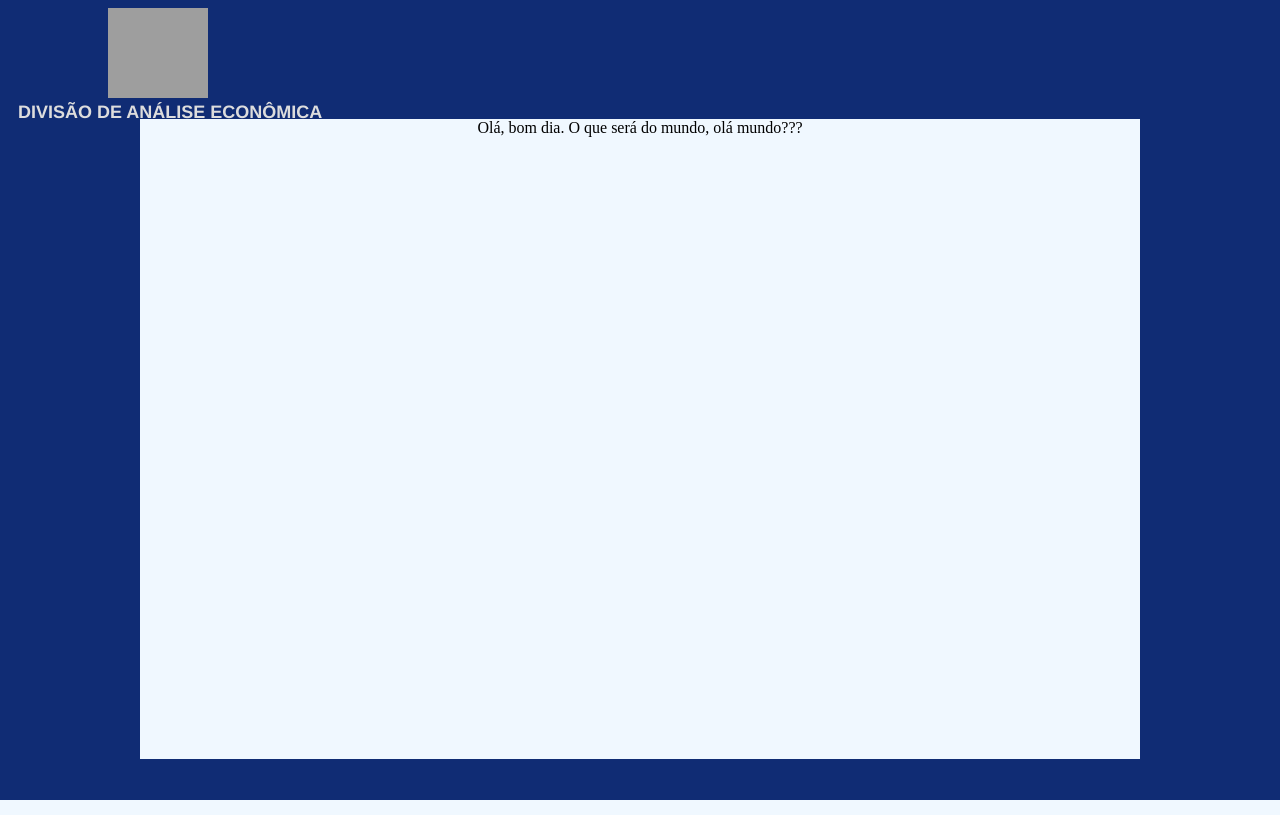
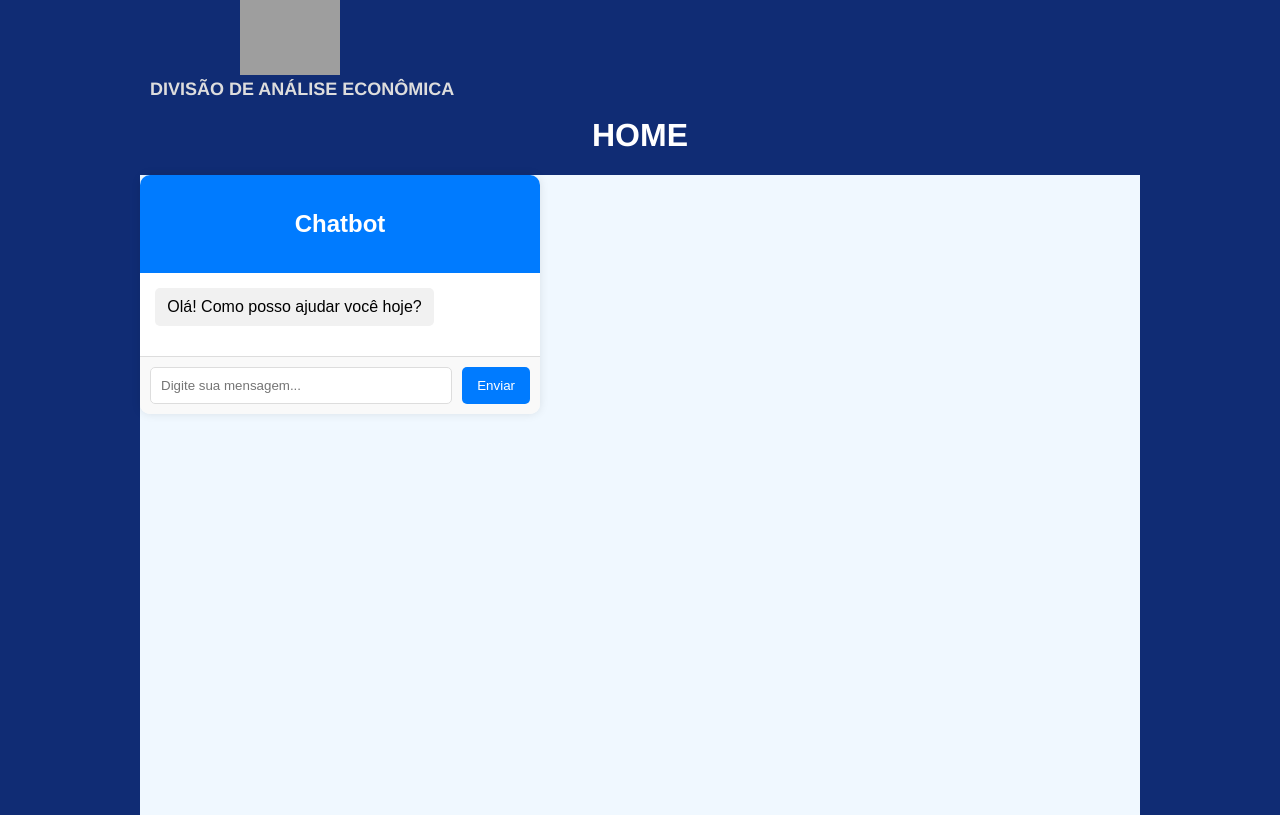
Before and after one commit to Lu4nL1ma/dae_systems, a Django app: page / in a window 1280 px wide. Run offline with Django 5.2, Linux system fonts and the light colour scheme; grey boxes are pictures that could not be loaded.

Commit message:
CHANGE_10

```diff
--- a/dae_sys/dae_web_sys/static/css/style.css
+++ b/dae_sys/dae_web_sys/static/css/style.css
@@ -217,3 +217,83 @@ body h1{text-align: center;
 .cent input{
      text-align: center;
       }
+
+
+body {
+    font-family: Arial, sans-serif;
+    background-color: #f4f4f4;
+    display: flex;
+    justify-content: center;
+    align-items: center;
+    height: 100vh;
+    margin: 0;
+}
+
+.chat-container {
+    width: 400px;
+    background-color: #fff;
+    border-radius: 10px;
+    box-shadow: 0 0 10px rgba(0, 0, 0, 0.1);
+    overflow: hidden;
+    display: flex;
+    flex-direction: column;
+}
+
+.chat-header {
+    background-color: #007bff;
+    color: #fff;
+    padding: 15px;
+    text-align: center;
+}
+
+.chat-box {
+    flex: 1;
+    padding: 15px;
+    overflow-y: auto;
+    border-bottom: 1px solid #ddd;
+}
+
+.message {
+    margin-bottom: 15px;
+    padding: 10px;
+    border-radius: 5px;
+    max-width: 70%;
+}
+
+.bot-message {
+    background-color: #f1f1f1;
+    align-self: flex-start;
+}
+
+.user-message {
+    background-color: #007bff;
+    color: #fff;
+    align-self: flex-end;
+}
+
+.chat-input {
+    display: flex;
+    padding: 10px;
+    background-color: #f9f9f9;
+}
+
+.chat-input input {
+    flex: 1;
+    padding: 10px;
+    border: 1px solid #ddd;
+    border-radius: 5px;
+    margin-right: 10px;
+}
+
+.chat-input button {
+    padding: 10px 15px;
+    background-color: #007bff;
+    color: #fff;
+    border: none;
+    border-radius: 5px;
+    cursor: pointer;
+}
+
+.chat-input button:hover {
+    background-color: #0056b3;
+}
--- a/dae_sys/dae_web_sys/templates/index.html
+++ b/dae_sys/dae_web_sys/templates/index.html
@@ -10,11 +10,58 @@
     <div>
     <body class="fundo">
     <div> <img class="img" src="{% static 'imagens/logo' %}" alt="">  <div class="dae"> DIVISÃO DE ANÁLISE ECONÔMICA </div>   </div>
+    <h1> HOME </h1>
 
     <div class="centro">
 
 
-            {{var}}
+
+        <div class="chat-container">
+            <div class="chat-header">
+                <h2>Chatbot</h2>
+            </div>
+            <div class="chat-box" id="chat-box">
+                <div class="message bot-message">Olá! Como posso ajudar você hoje?</div>
+            </div>
+            <div class="chat-input">
+                <input type="text" id="user-input" placeholder="Digite sua mensagem...">
+                <button id="send-btn">Enviar</button>
+            </div>
+        </div>
+
+        <script>
+
+            document.getElementById('send-btn').addEventListener('click', function() {
+                const userInput = document.getElementById('user-input');
+                const chatBox = document.getElementById('chat-box');
+
+                if (userInput.value.trim() !== '') {
+                    // Adiciona a mensagem do usuário ao chat
+                    const userMessage = document.createElement('div');
+                    userMessage.classList.add('message', 'user-message');
+                    userMessage.textContent = userInput.value;
+                    chatBox.appendChild(userMessage);
+
+                    // Limpa a caixa de entrada
+                    userInput.value = '';
+
+                    // Simula uma resposta do bot
+                    setTimeout(() => {
+                        const botMessage = document.createElement('div');
+                        botMessage.classList.add('message', 'bot-message');
+                        botMessage.textContent = 'Você disse: ' + userMessage.textContent;
+                        chatBox.appendChild(botMessage);
+
+                        // Rola para a última mensagem
+                        chatBox.scrollTop = chatBox.scrollHeight;
+                    }, 1000);
+                }
+            });
+
+
+        </script>
+
+
 
 
     </div>
```
